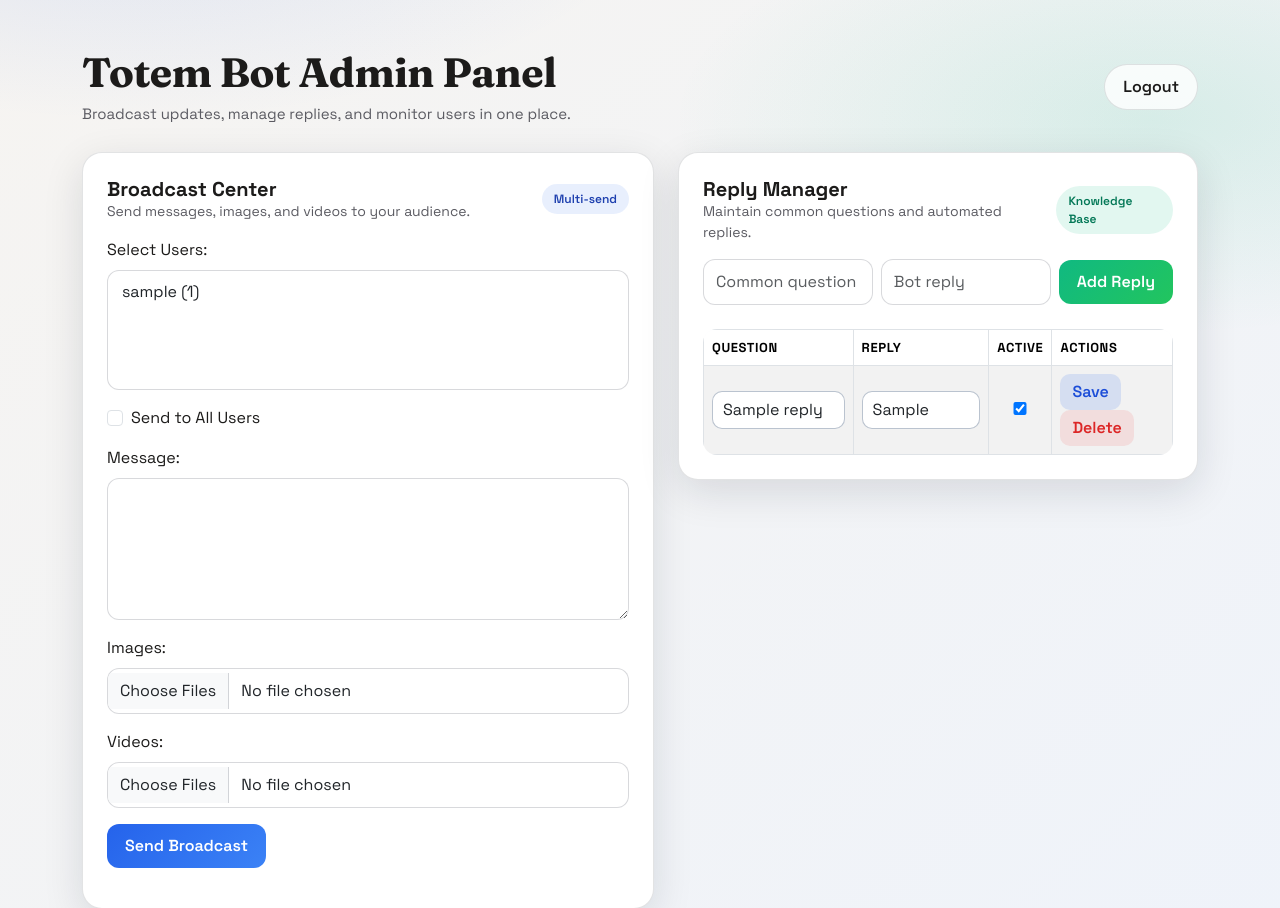
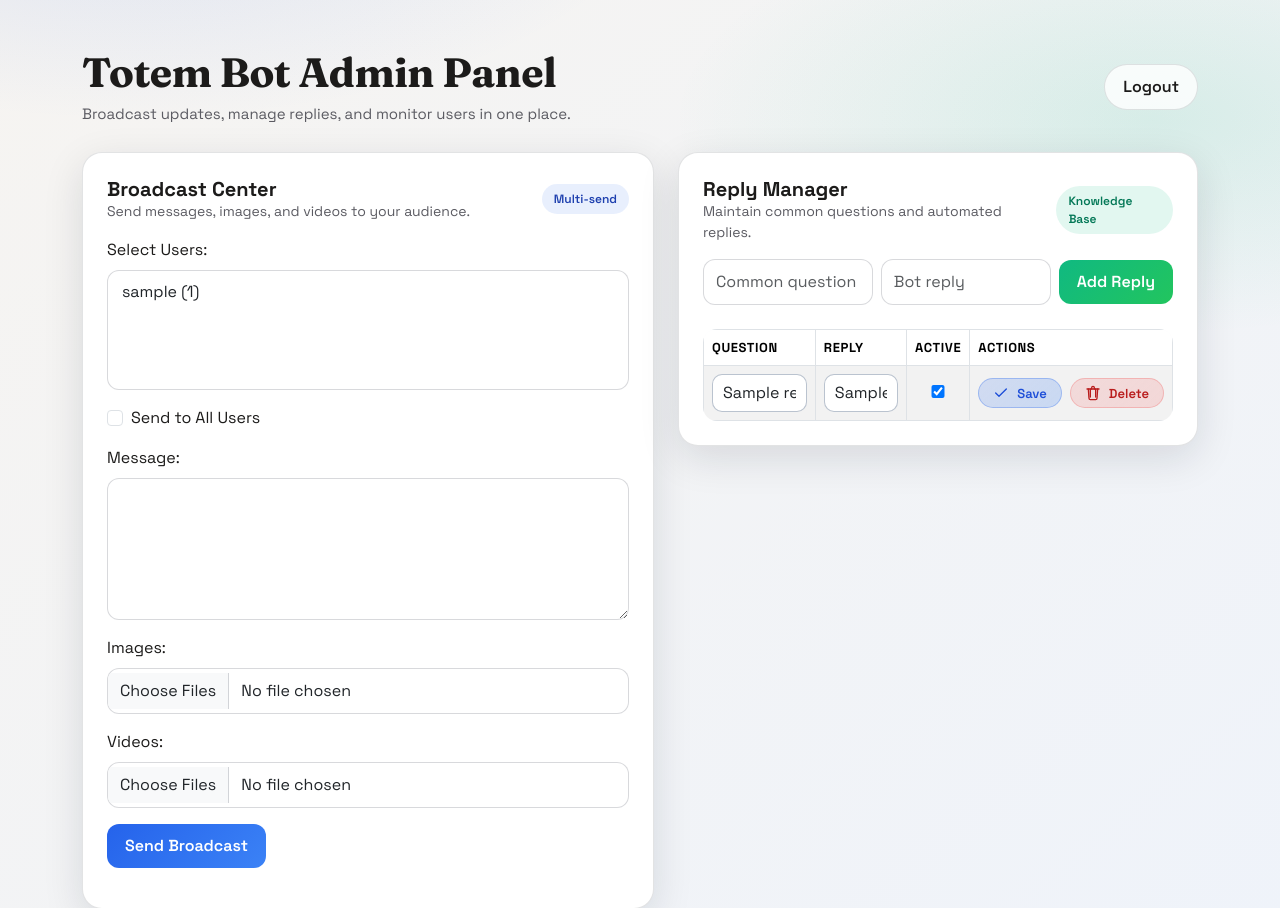
Before and after one commit to WalkingBad62/telegram-bot, a FastAPI app: page /admin in a window 1280 px wide. Shown: the top 908 px of the page. Run offline with FastAPI, Linux system fonts and the light colour scheme; the visitor is signed in with stand-in values (Sample User, id 1); tables that the repository leaves empty hold one stand-in row (values such as "Sample post").

Commit message:
Polish reply action buttons

```diff
--- a/templates/admin_panel.html
+++ b/templates/admin_panel.html
@@ -154,20 +154,82 @@
             border: 1px solid rgba(148, 163, 184, 0.6);
             padding: 6px 10px;
         }
+        .reply-actions {
+            display: inline-flex;
+            align-items: center;
+            gap: 8px;
+        }
         #replyTable button {
-            border-radius: 10px;
+            border-radius: 999px;
             font-weight: 600;
-            padding: 6px 12px;
+            padding: 6px 14px;
+            border: 1px solid transparent;
+            font-size: 13px;
+            display: inline-flex;
+            align-items: center;
+            gap: 8px;
+            transition: transform 120ms ease, box-shadow 120ms ease, border-color 120ms ease;
+        }
+        #replyTable button .btn-icon {
+            width: 16px;
+            height: 16px;
+            display: inline-flex;
+            align-items: center;
+            justify-content: center;
+        }
+        #replyTable button .btn-icon svg {
+            width: 16px;
+            height: 16px;
+        }
+        #replyTable button .btn-text {
+            line-height: 1;
+        }
+        #replyTable button.btn-save {
+            background: linear-gradient(135deg, rgba(37, 99, 235, 0.16), rgba(59, 130, 246, 0.22));
+            color: #1d4ed8;
+            border-color: rgba(37, 99, 235, 0.3);
+        }
+        #replyTable button.btn-save:hover {
+            transform: translateY(-1px);
+            box-shadow: 0 8px 18px rgba(37, 99, 235, 0.18);
+        }
+        #replyTable button.btn-delete {
+            background: linear-gradient(135deg, rgba(239, 68, 68, 0.14), rgba(248, 113, 113, 0.2));
+            color: #b91c1c;
+            border-color: rgba(239, 68, 68, 0.25);
+        }
+        #replyTable button.btn-delete:hover {
+            transform: translateY(-1px);
+            box-shadow: 0 8px 18px rgba(239, 68, 68, 0.18);
+        }
+        #replyTable button:focus-visible {
+            outline: 2px solid rgba(37, 99, 235, 0.35);
+            outline-offset: 2px;
+        }
+        .confirm-modal .modal-content {
+            border-radius: 18px;
+            border: 1px solid var(--border);
+            box-shadow: var(--shadow);
+        }
+        .confirm-modal .modal-header {
+            border-bottom: none;
+        }
+        .confirm-modal .modal-footer {
+            border-top: none;
+        }
+        .confirm-modal .btn {
+            border-radius: 999px;
+            padding: 8px 16px;
+            font-weight: 600;
+        }
+        .confirm-modal .btn-danger {
+            background: linear-gradient(135deg, #ef4444, #f97316);
             border: none;
         }
-        #replyTable button.btn-save {
-            background: rgba(37, 99, 235, 0.14);
-            color: #1d4ed8;
-            margin-right: 6px;
-        }
-        #replyTable button.btn-delete {
-            background: rgba(239, 68, 68, 0.12);
-            color: #dc2626;
+        .confirm-modal .btn-secondary {
+            background: rgba(15, 23, 42, 0.08);
+            border: none;
+            color: #1f2937;
         }
         .section-header {
             display: flex;
@@ -280,11 +342,44 @@
         </div>
     </div>
     </div>
+    <div class="modal fade" id="confirmDeleteModal" tabindex="-1" aria-hidden="true">
+        <div class="modal-dialog modal-dialog-centered">
+            <div class="modal-content confirm-modal">
+                <div class="modal-header">
+                    <h5 class="modal-title">Delete Reply?</h5>
+                    <button type="button" class="btn-close" data-bs-dismiss="modal" aria-label="Close"></button>
+                </div>
+                <div class="modal-body">
+                    This reply will be removed permanently. Are you sure you want to proceed?
+                </div>
+                <div class="modal-footer">
+                    <button type="button" class="btn btn-secondary" data-bs-dismiss="modal">Cancel</button>
+                    <button type="button" id="confirmDeleteBtn" class="btn btn-danger">Delete</button>
+                </div>
+            </div>
+        </div>
+    </div>
     <!-- Bootstrap JS Bundle -->
     <script src="https://cdn.jsdelivr.net/npm/bootstrap@5.3.2/dist/js/bootstrap.bundle.min.js"></script>
     <script>
         // ...existing JavaScript from admin_panel.html...
         const csrfToken = document.querySelector('meta[name="csrf-token"]').content;
+        let pendingDeleteId = null;
+        let pendingDeleteRow = null;
+        const deleteModal = new bootstrap.Modal(document.getElementById('confirmDeleteModal'));
+        document.getElementById('confirmDeleteBtn').onclick = async function() {
+            if (!pendingDeleteId) {
+                return;
+            }
+            await fetch(`/replies/${pendingDeleteId}`, { method: 'DELETE', headers: { 'X-CSRF-Token': csrfToken } });
+            if (pendingDeleteRow) {
+                pendingDeleteRow.remove();
+            }
+            pendingDeleteId = null;
+            pendingDeleteRow = null;
+            deleteModal.hide();
+            loadReplies();
+        };
 
         async function loadReplies() {
             const res = await fetch('/replies');
@@ -318,9 +413,18 @@
                 tdA.appendChild(inputA);
                 tr.appendChild(tdA);
                 const tdAct = document.createElement('td');
+                const actionWrap = document.createElement('div');
+                actionWrap.className = 'reply-actions';
                 const saveBtn = document.createElement('button');
-                saveBtn.textContent = 'Save';
                 saveBtn.className = 'btn-save';
+                saveBtn.innerHTML = `
+                    <span class="btn-icon">
+                        <svg viewBox="0 0 24 24" fill="none" stroke="currentColor" stroke-width="2" stroke-linecap="round" stroke-linejoin="round">
+                            <path d="M20 6L9 17l-5-5"></path>
+                        </svg>
+                    </span>
+                    <span class="btn-text">Save</span>
+                `;
                 saveBtn.onclick = async () => {
                     await fetch(`/replies/${r.id}`, {
                         method: 'PUT',
@@ -333,15 +437,28 @@
                     });
                     loadReplies();
                 };
-                tdAct.appendChild(saveBtn);
+                actionWrap.appendChild(saveBtn);
                 const delBtn = document.createElement('button');
-                delBtn.textContent = 'Delete';
                 delBtn.className = 'btn-delete';
-                delBtn.onclick = async () => {
-                    await fetch(`/replies/${r.id}`, { method: 'DELETE', headers: { 'X-CSRF-Token': csrfToken } });
-                    loadReplies();
+                delBtn.innerHTML = `
+                    <span class="btn-icon">
+                        <svg viewBox="0 0 24 24" fill="none" stroke="currentColor" stroke-width="2" stroke-linecap="round" stroke-linejoin="round">
+                            <path d="M3 6h18"></path>
+                            <path d="M8 6v12"></path>
+                            <path d="M16 6v12"></path>
+                            <path d="M5 6l1 14a2 2 0 0 0 2 2h8a2 2 0 0 0 2-2l1-14"></path>
+                            <path d="M10 6V4a2 2 0 0 1 2-2h0a2 2 0 0 1 2 2v2"></path>
+                        </svg>
+                    </span>
+                    <span class="btn-text">Delete</span>
+                `;
+                delBtn.onclick = () => {
+                    pendingDeleteId = r.id;
+                    pendingDeleteRow = tr;
+                    deleteModal.show();
                 };
-                tdAct.appendChild(delBtn);
+                actionWrap.appendChild(delBtn);
+                tdAct.appendChild(actionWrap);
                 tr.appendChild(tdAct);
                 tbody.appendChild(tr);
             });
```
